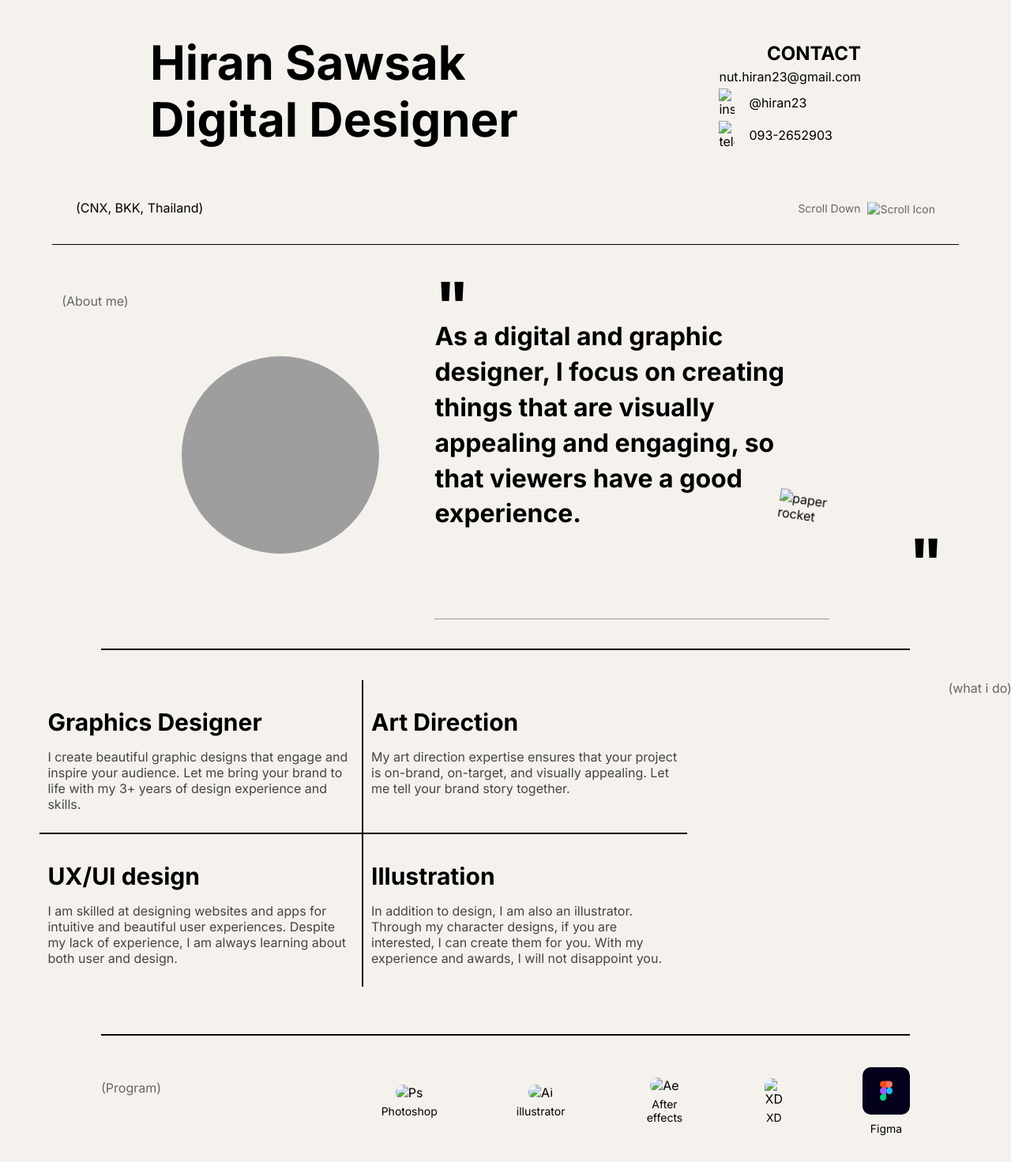
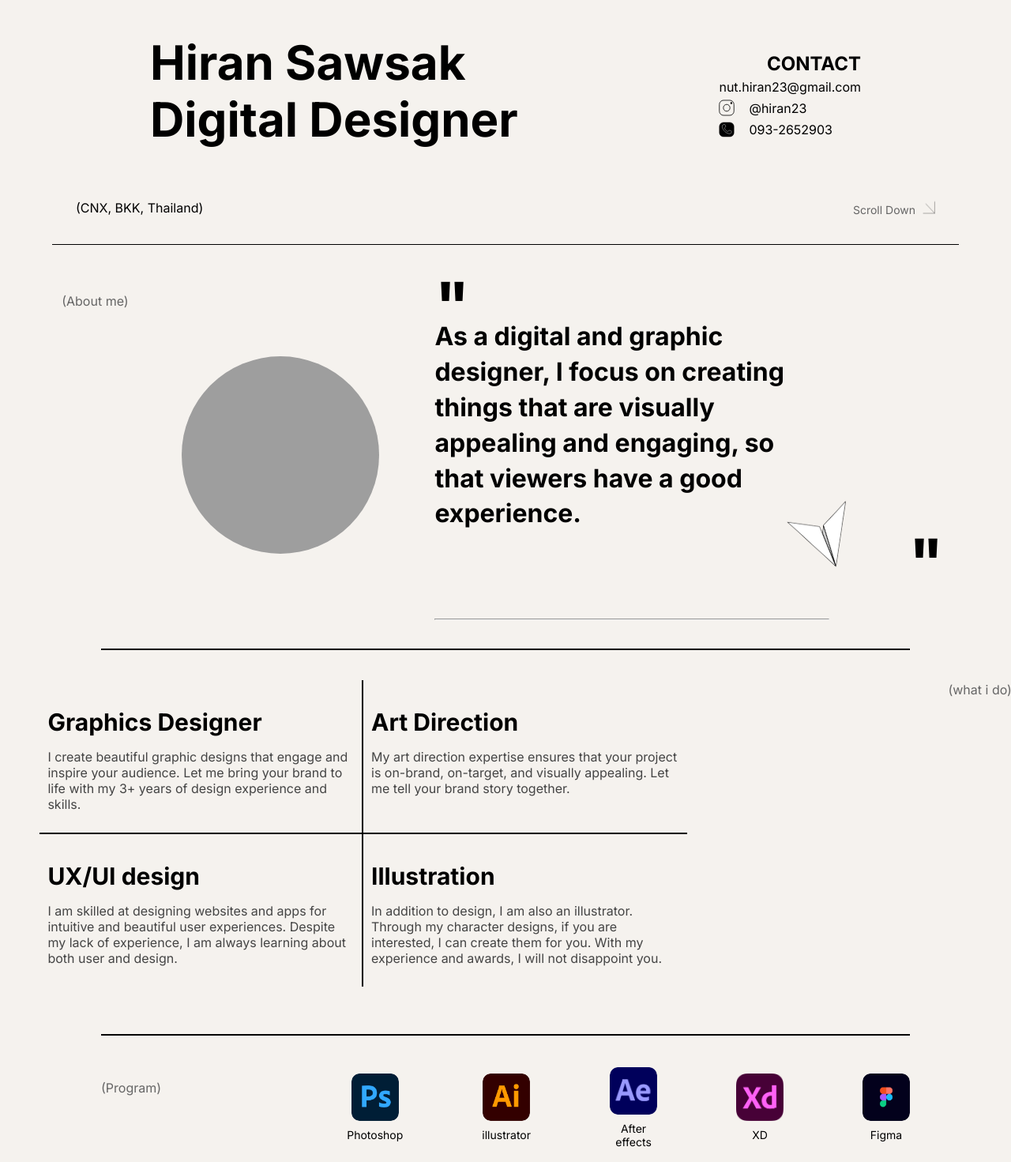
Before and after one commit to NUTHIRAN23/HIRAN23, a plain HTML site: page index.html in a window 1280 px wide. Shown: the part 17-1488 px from the top of the page at 79% size. Drawn offline with Linux system fonts and the light colour scheme; grey boxes are pictures that could not be loaded; files whose address does not match are found by name.

Commit message:
Update index.html

```diff
--- a/index.html
+++ b/index.html
@@ -11,7 +11,7 @@
 </head>
 <body>
     <div class="paper-rocket-container">
-        <img src="PNG for Web/rocket.png" alt="paper rocket" id="paper-rocket">
+        <img src="rocket.png" alt="paper rocket" id="paper-rocket">
     </div>
     <header class="header">
         <div class="container">
@@ -22,16 +22,16 @@
                 <h1>CONTACT</h1>
                 <a href="mailto:nut.hiran23@gmail.com">nut.hiran23@gmail.com</a>
                 <a href="https://www.instagram.com/hiran.23/" target="_blank">
-                    <img src="PNG for Web/ig.svg" alt="instagram"> @hiran23
+                    <img src="ig.svg" alt="instagram"> @hiran23
                 </a>
                 <a href="tel:0932652903">
-                    <img src="PNG for Web/tele.svg" alt="telephone">093-2652903
+                    <img src="tele.svg" alt="telephone">093-2652903
                 </a>
             </div>
         </div>
         <div class="bottom-section">
             <p class="location">(CNX, BKK, Thailand)</p>
-            <p class="scroll-down">Scroll Down <img src="PNG for Web/Scroll Down.svg"alt="Scroll Icon"></p>
+            <p class="scroll-down">Scroll Down <img src="Scroll Down.svg"alt="Scroll Icon"></p>
         </div>
     </header>
     <section class="about-me">
@@ -79,7 +79,7 @@
                     if you are interested, I can create them for you. With my experience and awards, I will not disappoint you.
                 </p>
                 </div>
-                <div class="img-down">(what i do)<img src="PNG for Web/Scroll Down.svg"alt="Scroll Icon" id="what-i-do"></p>
+                <div class="img-down">(what i do)<img src="Scroll Down.svg"alt="Scroll Icon" id="what-i-do"></p>
         </div>
             </div>
         </div>
@@ -91,19 +91,19 @@
         </div>
         <div class="program-icon">
             <div class="icon">
-                <img src="program/ps-1.png" alt="Ps">
+                <img src="ps-1.png" alt="Ps">
                 <p>Photoshop</p>
             </div>
             <div class="icon">
-                <img src="program/ai-1.png" alt="Ai">
+                <img src="ai-1.png" alt="Ai">
                 <p>illustrator</p>
             </div>
             <div class="icon">
-                <img src="program/ae-1.png" alt="Ae">
+                <img src="ae-1.png" alt="Ae">
                 <p>After effects</p>
             </div>
             <div class="icon">
-                <img src="program/xd-1.png" alt="XD">
+                <img src="xd-1.png" alt="XD">
                 <p>XD</p>
             </div>
             <div class="icon">
```
